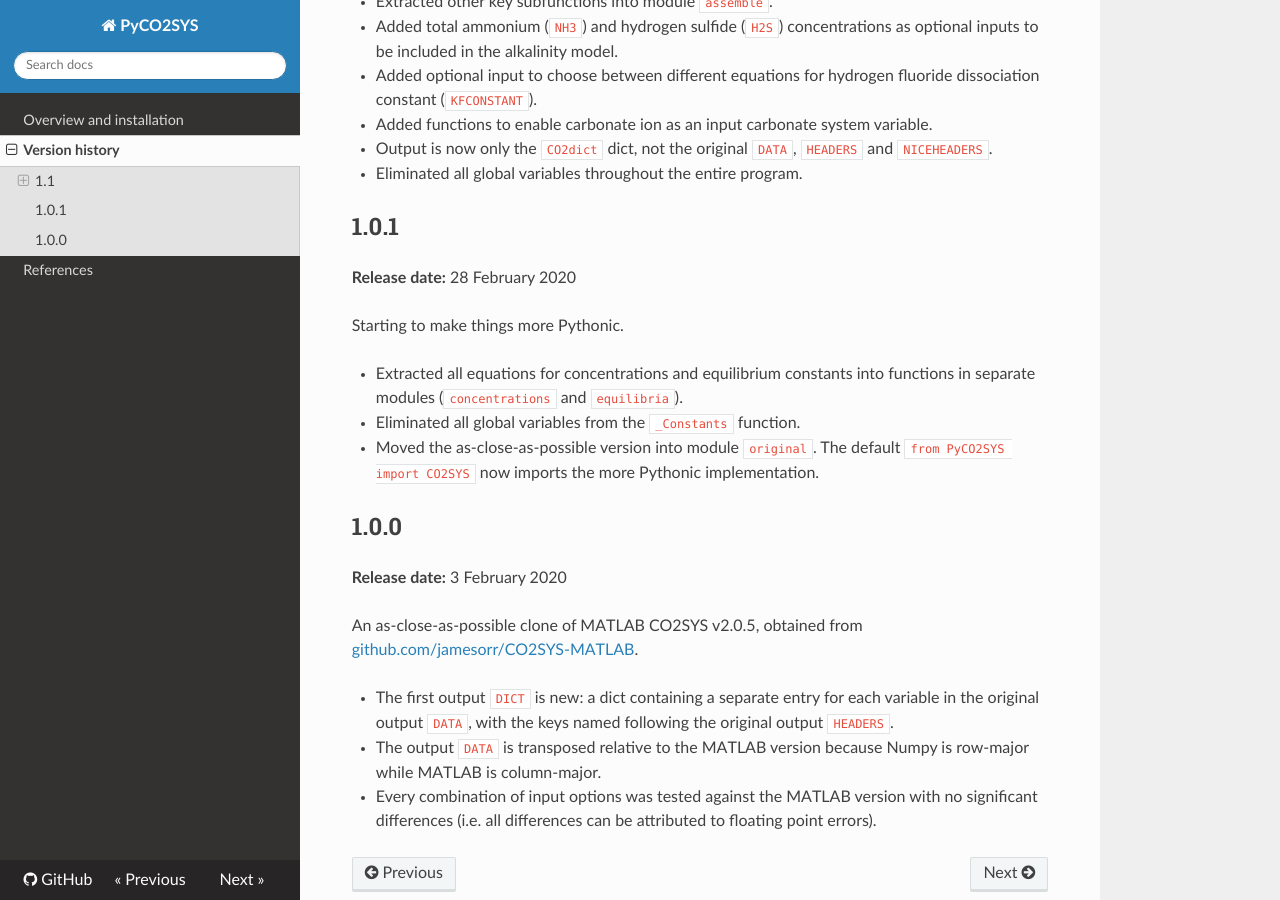
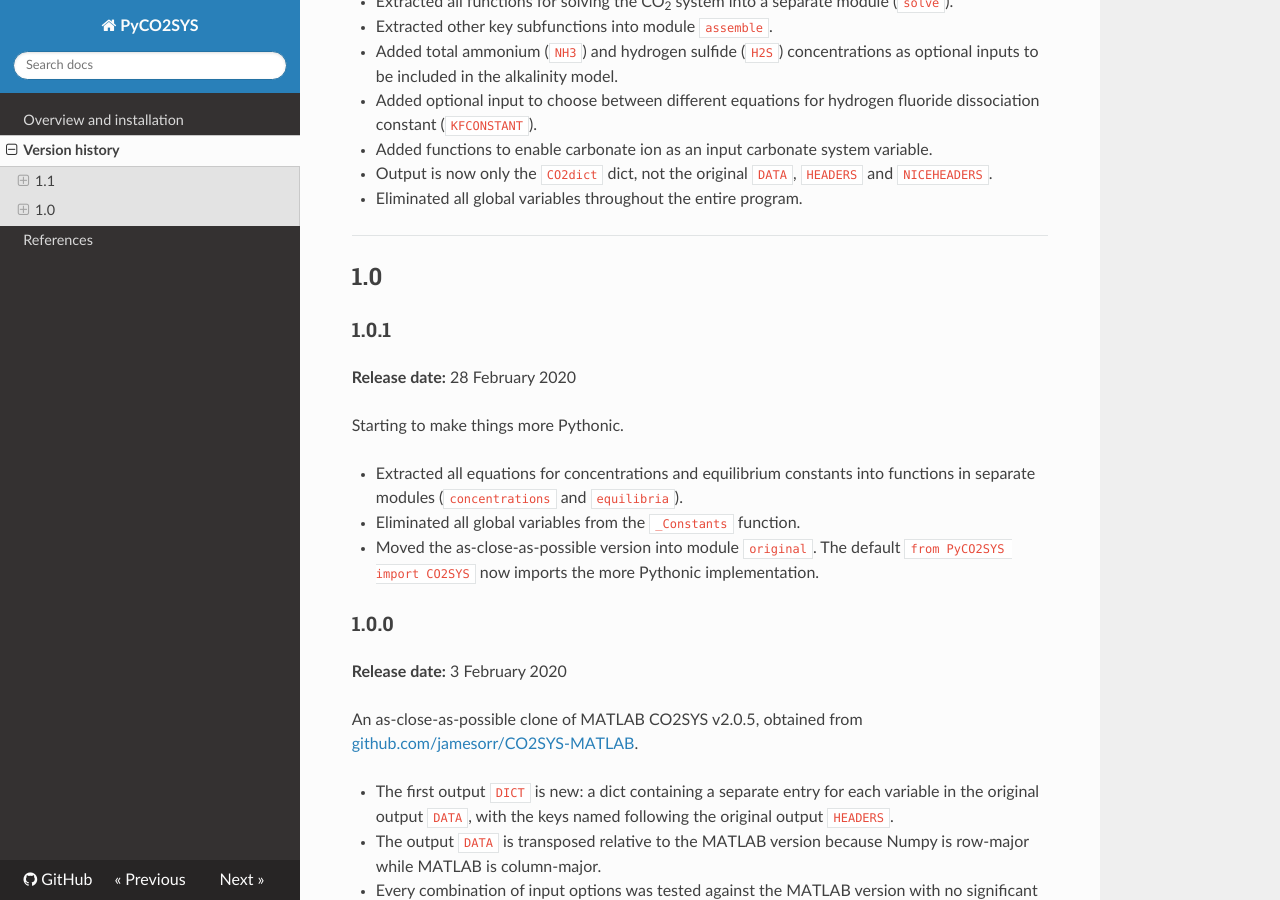
Before and after one commit to mvdh7/PyCO2SYS, an MkDocs documentation site: the page built from docs/versions.md, in a window 1280 px wide and 900 px high, scrolled down 1057 px. Built offline with MkDocs 1.6.1, drawn with Linux system fonts in a browser that asks for light colours; nearby versions of some CDN libraries.

Commit message:
Tidy formatting

````diff
--- a/docs/versions.md
+++ b/docs/versions.md
@@ -13,6 +13,8 @@ from PyCO2SYS import CO2SYS
 ```
 
 **However, the structure of the underlying modules and their functions is not yet stable and, for now, may change in any version increment.** Such changes will be described in the release notes below.
+
+---
 
 ## 1.1
 
@@ -47,7 +53,7 @@ Starting to make things more Pythonic.
   * Eliminated all global variables from the `_Constants` function.
   * Moved the as-close-as-possible version into module `original`. The default `from PyCO2SYS import CO2SYS` now imports the more Pythonic implementation.
 
-## 1.0.0
+### 1.0.0
 
 **Release date:** 3 February 2020
 
````
Also changed, not shown: other parts of docs/versions.md (+5 -1 lines).
